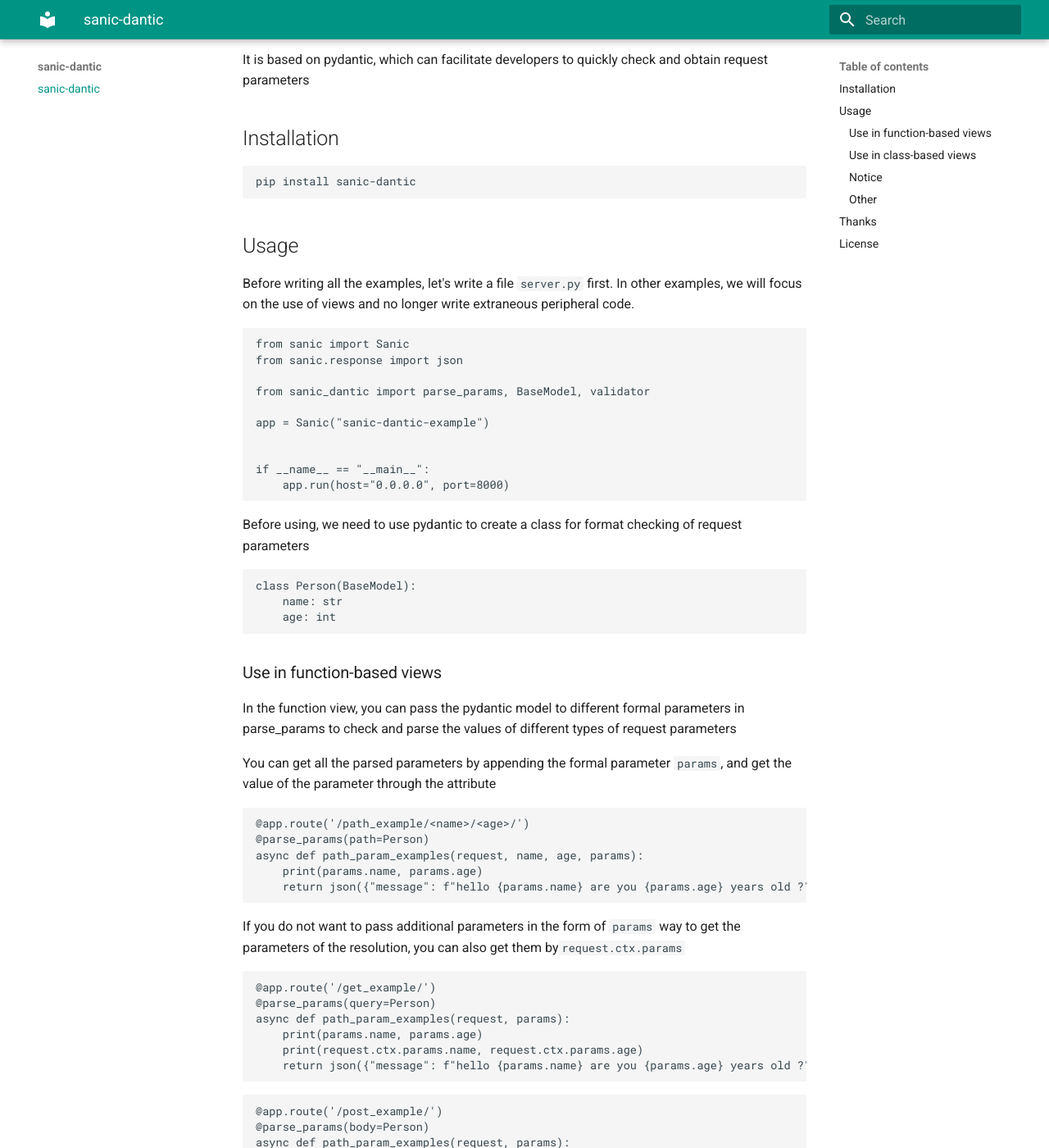
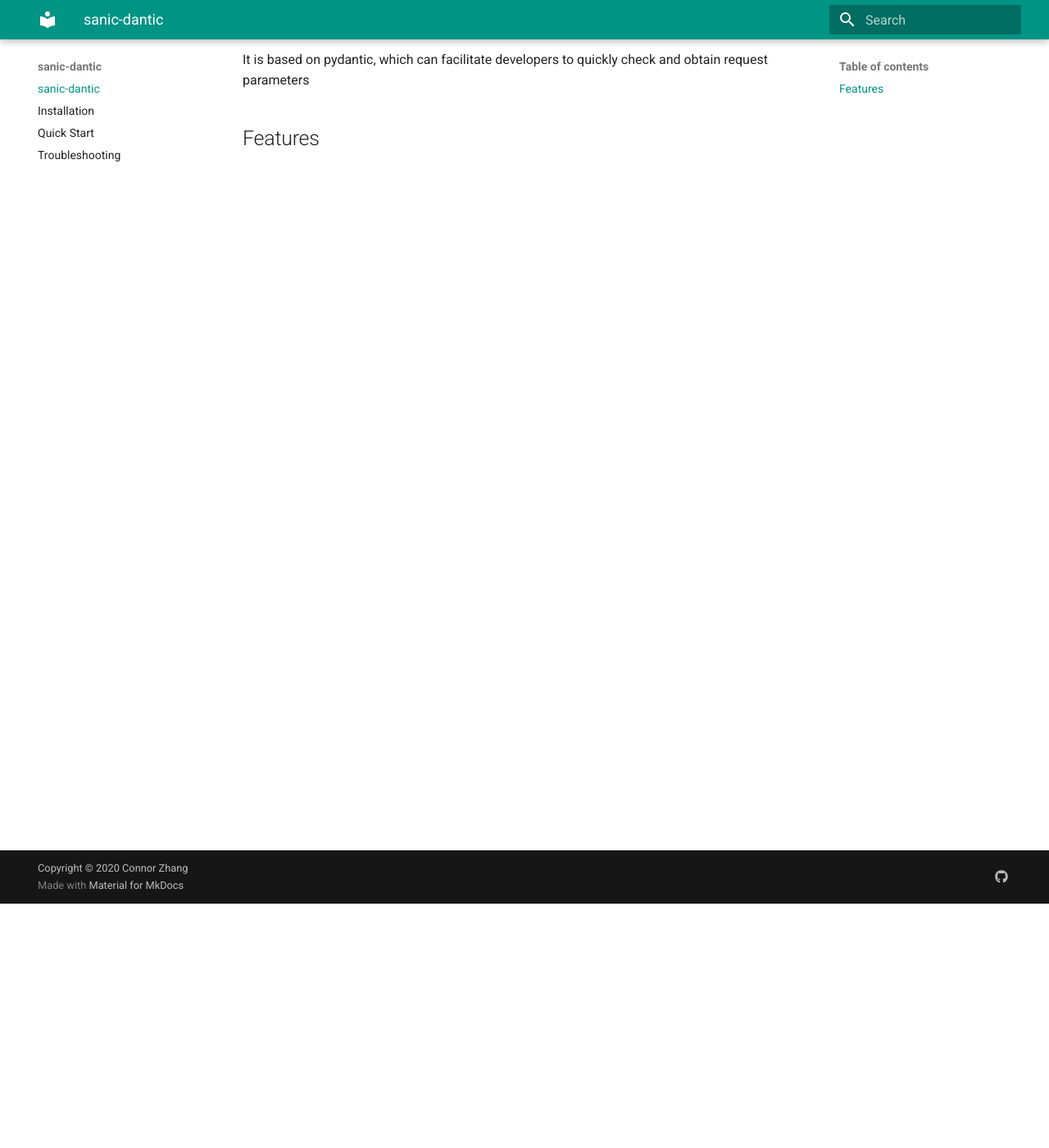
Before and after one commit to miss85246/sanic-dantic, an MkDocs documentation site: the page built from docs/index.md, in a window 1280 px wide and 1400 px high, scrolled down 298 px. Shown: the whole window at 82% size. Built offline with MkDocs 1.6.1 and Material for MkDocs 9.7.7, drawn with Linux system fonts in a browser that asks for light colours; some of the changed text lies outside the part shown.

Commit message:
modify documents
Signed-off-by: Connor <63054779@qq.com>

````diff
--- a/docs/index.md
+++ b/docs/index.md
@@ -11,106 +11,4 @@
 
 It is based on pydantic, which can facilitate developers to quickly check and obtain request parameters
 
-## Installation
-```shell
-pip install sanic-dantic
-```
-
-## Usage
-Before writing all the examples, let's write a file `server.py` first. In other examples, we will focus on the use of views and no longer write extraneous peripheral code.
-```python
-from sanic import Sanic
-from sanic.response import json
-
-from sanic_dantic import parse_params, BaseModel, validator
-
-app = Sanic("sanic-dantic-example")
-
-
-if __name__ == "__main__":
-    app.run(host="0.0.0.0", port=8000)
-```
-Before using, we need to use pydantic to create a class for format checking of request parameters
-```python
-class Person(BaseModel):
-    name: str
-    age: int
-```
-### Use in function-based views
-In the function view, you can pass the pydantic model to different formal parameters in parse_params to check and parse the values of different types of request parameters
-
-You can get all the parsed parameters by appending the formal parameter `params`, and get the value of the parameter through the attribute
-
-```python
-@app.route('/path_example/<name>/<age>/')
-@parse_params(path=Person)
-async def path_param_examples(request, name, age, params):
-    print(params.name, params.age)
-    return json({"message": f"hello {params.name} are you {params.age} years old ?"})
-```
-If you do not want to pass additional parameters in the form of `params` way to get the parameters of the resolution, you can also get them by` request.ctx.params`
-
-```python
-@app.route('/get_example/')
-@parse_params(query=Person)
-async def path_param_examples(request, params):
-    print(params.name, params.age)
-    print(request.ctx.params.name, request.ctx.params.age)
-    return json({"message": f"hello {params.name} are you {params.age} years old ?"})
-```
-
-```python
-@app.route('/post_example/')
-@parse_params(body=Person)
-async def path_param_examples(request, params):
-    print(params.name, params.age)
-    print(request.ctx.params.name, request.ctx.params.age)
-    return json({"message": f"hello {params.name} are you {params.age} years old ?"})
-```
-### Use in class-based views
-Of course, `sanic-dantic` not only supports function-based views, it also supports class-based views
-```python
-class SanicDanticExampleView(HTTPMethodView):
-    @parse_params(query=Person)
-    def get(self, request):
-        name, age = request.ctx.params.values()
-        return json({"message": f"hello {name} are you {age} years old ?"})
-
-    @parse_params(body=Person)
-    def put(self, request):
-        name, age = request.ctx.params.values()
-        return json({"message": f"hello {name} are you {age} years old ?"})
-
-    @parse_params(body=Person)
-    def put(self, request):
-        name, age = request.ctx.params.values()
-        return json({"message": f"hello {name} are you {age} years old ?"})
-```
-### Notice
-If you need, you can even add inspection classes for path, query, and body at the same time
-```python
-@app.route('/get_example/')
-@parse_params(query=Person, body=Person)
-async def path_param_examples(request, params):
-    print(params.name, params.age)
-    print(request.ctx.params.name, request.ctx.params.age)
-    return json({"message": f"hello {params.name} are you {params.age} years old ?"})
-```
-However, if the parameter names in different types of parameters are consistent, the original parameters may be overwritten
-
-```shell
-> curl 'http://localhost:8000/get_example/?name=Connor&age=10' -x POST -d '{"name":"Calvin", "age":20}'
-{"message": "hello Calvin are you 20 years old ?"}
-```
-The priority of different parameters is `body` > `query` > `path`
-### Other
-`sanic-dantic` integrates most of the usage of `pydantic`, other more usage methods can refer to [pydantic](https://github.com/samuelcolvin/pydantic)
-## Thanks
-Thanks to the author [Eric Jolibois](https://github.com/PrettyWood) of [pydantic](https://github.com/samuelcolvin/pydantic) and the author [Ahmed Nafies](https://github.com/ahmednafies) of [sanic-pydantic](https://github.com/ahmednafies/sanic-pydantic).
-
-Because of their open source, I have the inspiration to write sanic-dantic. Thank them very much
-## License
-I'm pleased to support the open source community by making sanic-dantic available.
-Copyright (C) 2020, Connor Zhang.  All rights reserved.
-If you have downloaded a copy of the sanic-dantic source code from here, please note that sanic-dantic source code is licensed under the MIT License.  Your integration of sanic-dantic into your own projects may require compliance with the MIT License.
-A copy of the MIT License is included in this [file](https://github.com/misss85246/sanic-dantic/blob/main/LICENSE).
+## Features
````
Also changed, not shown: docs/Installation.md (added, +20 -0 lines), docs/QuickStart.md (added, +10 -0 lines), docs/Troubleshooting.md (added).
